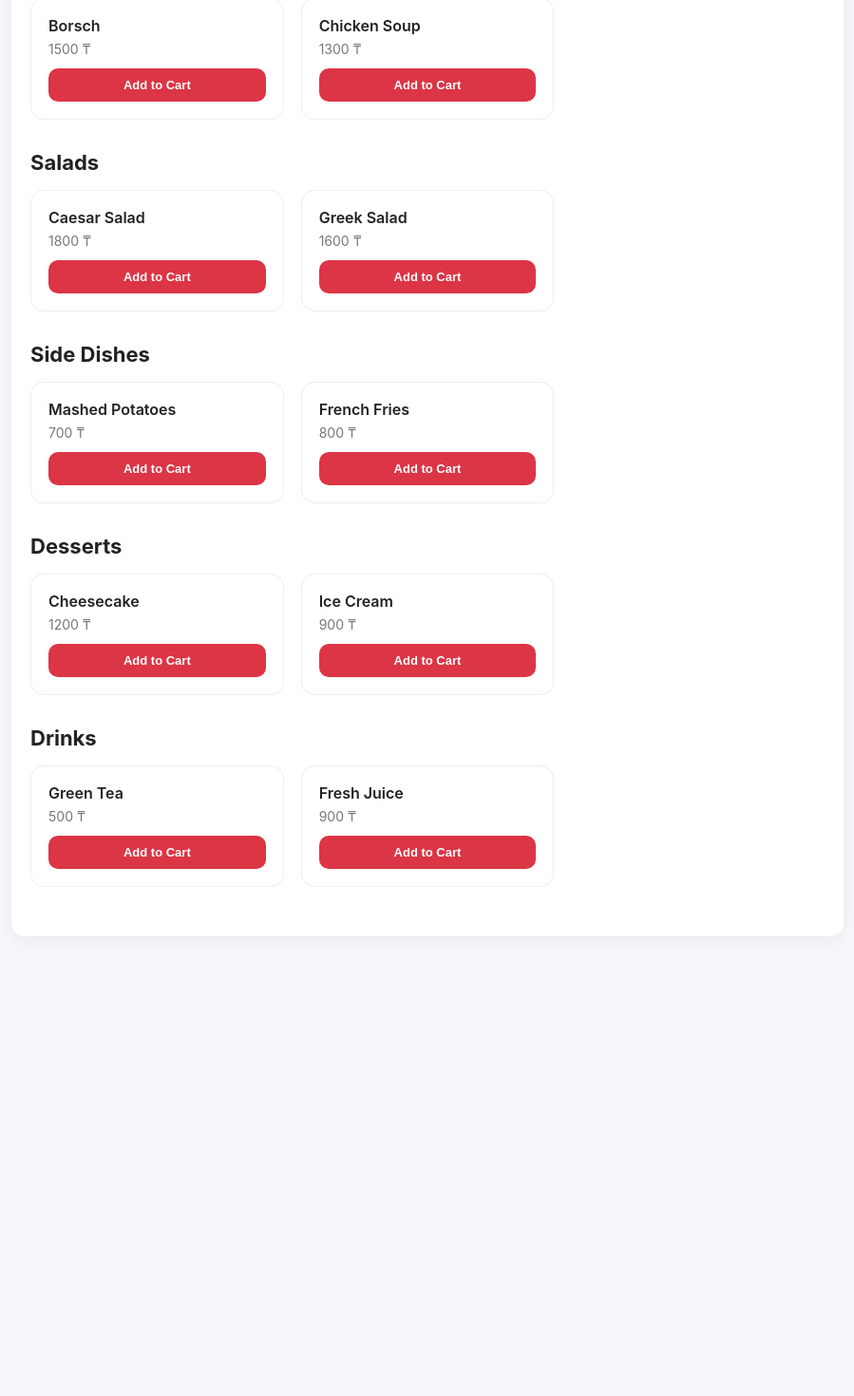
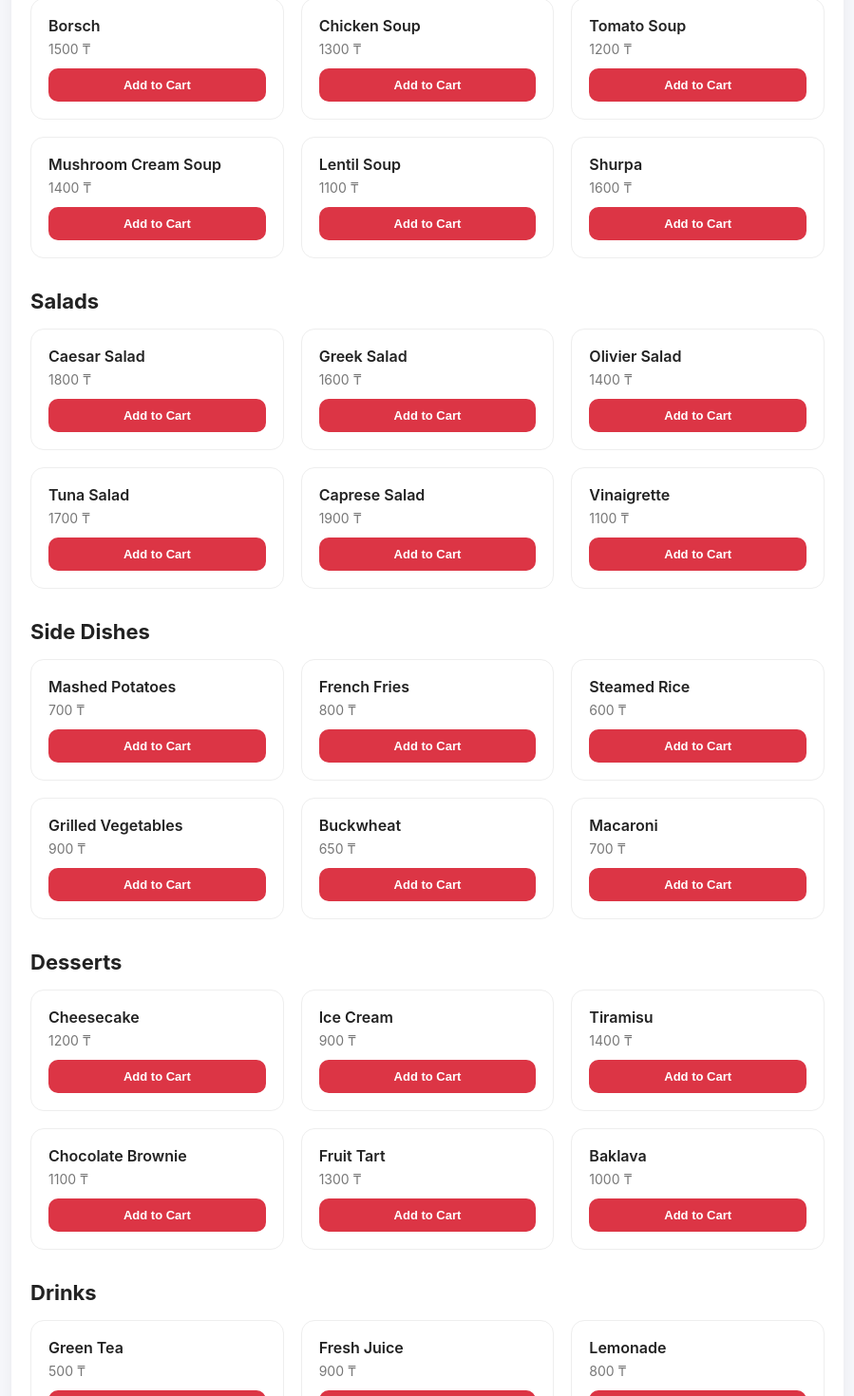
Before and after one commit to AbdykamatAdilet/DeliverEats, an Angular app in the folder frontend/: page /menu in a window 1280 px wide. Shown: the part 1011-2481 px from the top of the page at 95% size, without its empty margins (332-1231 px from the left). Before the commit the page ends 2017 px from the top, so only its background shows below. Built offline with nearby package versions, Linux system fonts and the light colour scheme; no server answers.

Commit message:
finished

```diff
--- a/frontend/src/app/components/address-form/address-form.html
+++ b/frontend/src/app/components/address-form/address-form.html
@@ -61,7 +61,6 @@
 
     <div class="form-group">
       <label>Phone Number *</label>
-      <!-- FIX: removed strict HTML pattern attribute that blocked all input -->
       <input type="tel"
              name="phone_number"
              class="form-control"
--- a/frontend/src/app/components/cart/cart.ts
+++ b/frontend/src/app/components/cart/cart.ts
@@ -15,7 +15,7 @@ export class CartComponent implements OnInit {
   cartItems: any[] = [];
   totalAmount  = 0;
   deliveryFee  = 500;
-  isLoading    = false;
+  isLoading    = true;
 
   constructor(
     private cartService: CartService,
--- a/frontend/src/app/components/checkout/checkout.ts
+++ b/frontend/src/app/components/checkout/checkout.ts
@@ -21,7 +21,11 @@ export class CheckoutComponent implements OnInit {
     selectedAddressId: number | null = null;
     paymentMethod = 'cash';
     specialInstructions = '';
-  isLoading = false;
+    isLoading = true;
+
+    isLoadingCart = true;
+
+    isLoadingAddresses = true;
     cartItems: any[] = [];
     cartTotal = 0;
     deliveryFee = 500;
@@ -47,6 +51,7 @@ export class CheckoutComponent implements OnInit {
     }
 
     loadAddresses() {
+      this.isLoadingAddresses = true;
       this.addressService.getAddresses().subscribe({
         next: (response) => {
           this.addresses = response.addresses;
@@ -55,8 +60,12 @@ export class CheckoutComponent implements OnInit {
           } else if (this.addresses.length > 0) {
             this.selectedAddressId = this.addresses[0].id!;
           }
+          this.isLoadingAddresses = false;
         },
-      error: () => this.errorHandler.showError('Failed to load addresses')
+        error: () => {
+          this.errorHandler.showError('Failed to load addresses');
+          this.isLoadingAddresses = false;
+        }
       });
     }
 
--- a/frontend/src/app/components/home/home.ts
+++ b/frontend/src/app/components/home/home.ts
@@ -19,6 +19,7 @@ export class Home implements OnInit {
   cartItems: any[] = [];
   address = '';
   isEditingAddress = false;
+  isLoadingCart = true;
 
   categories = [
     { id: 'breakfast', name: 'Breakfast' },
@@ -31,28 +32,54 @@ export class Home implements OnInit {
   ];
 
   menuItems = [
-    { id: 1,  name: 'Omelette',        price: 1200, category: 'breakfast' },
-    { id: 2,  name: 'Pancakes',        price: 850,  category: 'breakfast' },
-    { id: 3,  name: 'Cottage Cheese',  price: 1150, category: 'breakfast' },
-    { id: 4,  name: 'Rice Porridge',   price: 900,  category: 'breakfast' },
-    { id: 5,  name: 'Oatmeal',         price: 1000, category: 'breakfast' },
-    { id: 6,  name: 'Fried Eggs',      price: 900,  category: 'breakfast' },
-    { id: 7,  name: 'Steak',           price: 3500, category: 'hot' },
-    { id: 8,  name: 'Chicken Steak',   price: 2800, category: 'hot' },
-    { id: 9,  name: 'Pasta',           price: 3200, category: 'hot' },
-    { id: 10, name: 'Lagman',          price: 2200, category: 'hot' },
-    { id: 11, name: 'Plov',            price: 2500, category: 'hot' },
-    { id: 12, name: 'Beshbarmak',      price: 3800, category: 'hot' },
-    { id: 13, name: 'Borsch',          price: 1500, category: 'soup' },
-    { id: 14, name: 'Chicken Soup',    price: 1300, category: 'soup' },
-    { id: 15, name: 'Caesar Salad',    price: 1800, category: 'salads' },
-    { id: 16, name: 'Greek Salad',     price: 1600, category: 'salads' },
-    { id: 17, name: 'Mashed Potatoes', price: 700,  category: 'sideDish' },
-    { id: 18, name: 'French Fries',    price: 800,  category: 'sideDish' },
-    { id: 19, name: 'Cheesecake',      price: 1200, category: 'dessert' },
-    { id: 20, name: 'Ice Cream',       price: 900,  category: 'dessert' },
-    { id: 21, name: 'Green Tea',       price: 500,  category: 'drinks' },
-    { id: 22, name: 'Fresh Juice',     price: 900,  category: 'drinks' },
+    { id: 1,  name: 'Omelette',          price: 1200, category: 'breakfast' },
+    { id: 2,  name: 'Pancakes',          price: 850,  category: 'breakfast' },
+    { id: 3,  name: 'Cottage Cheese',    price: 1150, category: 'breakfast' },
+    { id: 4,  name: 'Rice Porridge',     price: 900,  category: 'breakfast' },
+    { id: 5,  name: 'Oatmeal',           price: 1000, category: 'breakfast' },
+    { id: 6,  name: 'Fried Eggs',        price: 900,  category: 'breakfast' },
+
+    { id: 7,  name: 'Steak',             price: 3500, category: 'hot' },
+    { id: 8,  name: 'Chicken Steak',     price: 2800, category: 'hot' },
+    { id: 9,  name: 'Pasta',             price: 3200, category: 'hot' },
+    { id: 10, name: 'Lagman',            price: 2200, category: 'hot' },
+    { id: 11, name: 'Plov',              price: 2500, category: 'hot' },
+    { id: 12, name: 'Beshbarmak',        price: 3800, category: 'hot' },
+
+    { id: 13, name: 'Borsch',            price: 1500, category: 'soup' },
+    { id: 14, name: 'Chicken Soup',      price: 1300, category: 'soup' },
+    { id: 15, name: 'Tomato Soup',       price: 1200, category: 'soup' },
+    { id: 16, name: 'Mushroom Cream Soup', price: 1400, category: 'soup' },
+    { id: 17, name: 'Lentil Soup',       price: 1100, category: 'soup' },
+    { id: 18, name: 'Shurpa',            price: 1600, category: 'soup' },
+
+    { id: 19, name: 'Caesar Salad',      price: 1800, category: 'salads' },
+    { id: 20, name: 'Greek Salad',       price: 1600, category: 'salads' },
+    { id: 21, name: 'Olivier Salad',     price: 1400, category: 'salads' },
+    { id: 22, name: 'Tuna Salad',        price: 1700, category: 'salads' },
+    { id: 23, name: 'Caprese Salad',     price: 1900, category: 'salads' },
+    { id: 24, name: 'Vinaigrette',       price: 1100, category: 'salads' },
+
+    { id: 25, name: 'Mashed Potatoes',   price: 700,  category: 'sideDish' },
+    { id: 26, name: 'French Fries',      price: 800,  category: 'sideDish' },
+    { id: 27, name: 'Steamed Rice',      price: 600,  category: 'sideDish' },
+    { id: 28, name: 'Grilled Vegetables',price: 900,  category: 'sideDish' },
+    { id: 29, name: 'Buckwheat',         price: 650,  category: 'sideDish' },
+    { id: 30, name: 'Macaroni',          price: 700,  category: 'sideDish' },
+
+    { id: 31, name: 'Cheesecake',        price: 1200, category: 'dessert' },
+    { id: 32, name: 'Ice Cream',         price: 900,  category: 'dessert' },
+    { id: 33, name: 'Tiramisu',          price: 1400, category: 'dessert' },
+    { id: 34, name: 'Chocolate Brownie', price: 1100, category: 'dessert' },
+    { id: 35, name: 'Fruit Tart',        price: 1300, category: 'dessert' },
+    { id: 36, name: 'Baklava',           price: 1000, category: 'dessert' },
+
+    { id: 37, name: 'Green Tea',         price: 500,  category: 'drinks' },
+    { id: 38, name: 'Fresh Juice',       price: 900,  category: 'drinks' },
+    { id: 39, name: 'Lemonade',          price: 800,  category: 'drinks' },
+    { id: 40, name: 'Cappuccino',        price: 1100, category: 'drinks' },
+    { id: 41, name: 'Smoothie',          price: 1200, category: 'drinks' },
+    { id: 42, name: 'Ayran',             price: 600,  category: 'drinks' },
   ];
 
   constructor(
@@ -68,15 +95,18 @@ export class Home implements OnInit {
   }
 
   loadCartItems() {
+    this.isLoadingCart = true;
     this.cartService.getCartItems().subscribe({
       next: (response: any) => {
         const items: any[] = response?.items ?? (Array.isArray(response) ? response : []);
         this.cartItems = items;
         this.cartCount = items.reduce((sum, item) => sum + (item.quantity || 0), 0);
+        this.isLoadingCart = false;
       },
       error: () => {
         this.cartCount = 0;
         this.cartItems = [];
+        this.isLoadingCart = false;
       }
     });
   }
@@ -94,17 +124,22 @@ export class Home implements OnInit {
   addToCart(item: any) {
     const existing = this.cartItems.find(ci => ci.menu_item?.id === item.id);
     if (existing) {
-      this.cartService.updateQuantity(existing.id, existing.quantity + 1).subscribe({
-        next: () => this.loadCartItems(),
-        error: () => this.errorHandler.showError('Failed to update cart')
+      existing.quantity += 1;
+      this.cartCount += 1;
+      this.cartService.updateQuantity(existing.id, existing.quantity).subscribe({
+        error: () => { existing.quantity -= 1; this.cartCount -= 1; }
       });
     } else {
+      const tempItem = { id: -1, menu_item: { id: item.id, name: item.name, price: item.price }, quantity: 1 };
+      this.cartItems.push(tempItem);
+      this.cartCount += 1;
       this.cartService.addToCart(item.id, 1).subscribe({
-        next: () => {
-          this.errorHandler.showSuccess(`${item.name} added to cart!`);
-          this.loadCartItems();
-        },
-        error: () => this.errorHandler.showError('Failed to add to cart')
+        next: () => this.loadCartItems(),
+        error: () => {
+          this.cartItems = this.cartItems.filter(ci => ci !== tempItem);
+          this.cartCount -= 1;
+          this.errorHandler.showError('Failed to add to cart');
+        }
       });
     }
   }
@@ -114,14 +149,16 @@ export class Home implements OnInit {
     if (!existing) return;
 
     if (existing.quantity <= 1) {
+      this.cartItems = this.cartItems.filter(ci => ci !== existing);
+      this.cartCount -= 1;
       this.cartService.removeItem(existing.id).subscribe({
-        next: () => this.loadCartItems(),
-        error: () => this.errorHandler.showError('Failed to remove item')
+        error: () => { this.cartItems.push(existing); this.cartCount += 1; }
       });
     } else {
-      this.cartService.updateQuantity(existing.id, existing.quantity - 1).subscribe({
-        next: () => this.loadCartItems(),
-        error: () => this.errorHandler.showError('Failed to update cart')
+      existing.quantity -= 1;
+      this.cartCount -= 1;
+      this.cartService.updateQuantity(existing.id, existing.quantity).subscribe({
+        error: () => { existing.quantity += 1; this.cartCount += 1; }
       });
     }
   }
--- a/frontend/src/app/components/orders/orders.component.html
+++ b/frontend/src/app/components/orders/orders.component.html
@@ -45,9 +45,7 @@
         <div class="order-card">
           <div class="order-header">
             <div class="order-info">
-              <!-- FIX: was order.orderNumber which doesn't exist; backend sends order.id -->
               <div class="order-number">Order #{{ order.id }}</div>
-              <!-- FIX: was order.date; backend sends order.created_at -->
               <div class="order-date">{{ formatDate(order.created_at) }}</div>
             </div>
             <div class="order-status-badge" [class]="getStatusBadgeClass(order.status)">
@@ -59,20 +57,17 @@
           <div class="order-body">
             <div class="order-restaurant">
               <span class="restaurant-icon">🍕</span>
-              <!-- FIX: was order.restaurantName; hardcoded app name as backend has no restaurant -->
               <span class="restaurant-name">DeliverEats</span>
             </div>
 
             <div class="order-details">
               <div class="detail-item">
-                <!-- FIX: was order.totalAmount; backend sends total_amount -->
                 <span class="detail-text">💰 Total: {{ order.total_amount }} ₸</span>
               </div>
               <div class="detail-item">
                 <span class="detail-text">💳 {{ order.payment_method | titlecase }}</span>
               </div>
               <div class="detail-item">
-                <!-- FIX: was order.delivery_street + order.delivery_building; backend sends delivery_address -->
                 <span class="detail-text">📍 {{ order.delivery_address }}</span>
               </div>
             </div>
--- a/frontend/src/app/components/profile/profile.ts
+++ b/frontend/src/app/components/profile/profile.ts
@@ -15,8 +15,8 @@ import { OrderService } from '../../services/order.service';
 export class ProfileComponent implements OnInit {
   user: any = null;
   orders: any[] = [];
-  isLoading = false;
-  isLoadingOrders = false;
+  isLoading = true;
+  isLoadingOrders = true;
 
   constructor(
     private authService: AuthService,
```
Also changed, not shown: frontend/src/app/components/checkout/checkout.html (+9 -1 lines), 2 other files (tests, documents, lock files or other folders). Lines whose indentation alone changed are shown as unchanged.
